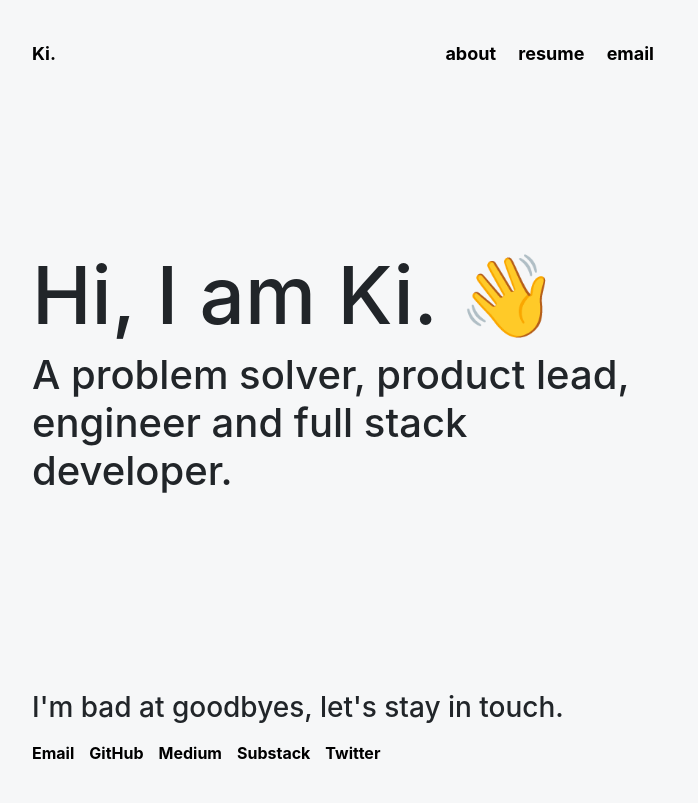
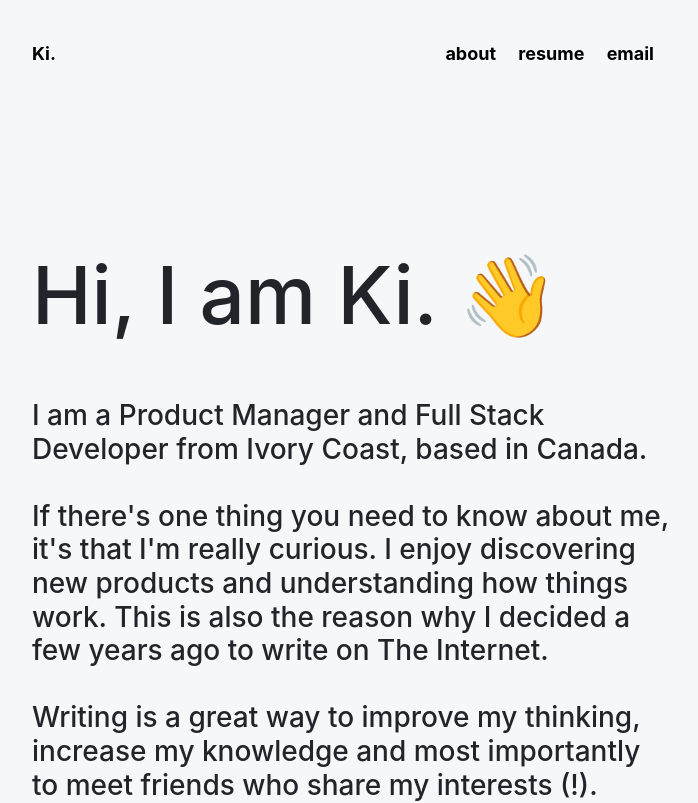
Before and after one commit to KiyaniBamba/my-portfolio-v1, a React (Create React App) app: page / in a window 1280 px wide. Shown: the top 803 px of the page, without its empty margins (288-986 px from the left). Built offline with nearby package versions, Linux system fonts and the light colour scheme.

Commit message:
modified homepage

```diff
--- a/src/Components/About.jsx
+++ b/src/Components/About.jsx
@@ -56,11 +56,11 @@ const About = () => {
             <br/>
 
             <H3> What books are you reading at the moment? </H3>
-            <P>The Art of doing science and engineering by Richard W. Hamming and The old man and the sea by Ernest Hemingway.</P>
+            <P> [16/06/20] The Art of doing science and engineering by Richard W. Hamming and The old man and the sea by Ernest Hemingway.</P>
             <br/>
 
             <H3> Anything you would like to add? </H3>
-            <P>I like to say that I play piano even though I didn't play seriously since 2012. I plan to get back to it in 2021 though.</P>
+            <P>I like to say that I play piano even though I didn't play seriously since 2012. I plan to get back to it in 2021 though. Oh, I also love anime!</P>
             <br/>
 
 
--- a/src/Components/Home.jsx
+++ b/src/Components/Home.jsx
@@ -8,10 +8,24 @@ const Body = () => {
         <BodyNav>
            <h1>
              Hi, I am Ki. <span>&#128075;</span><br/>
-            </h1>
-            <h2>
-           A problem solver, product lead, engineer and full stack developer.
-            </h2>
+            </h1><br/> <br/>
+            <h3>
+            I am a Product Manager and Full Stack Developer from Ivory Coast, based in Canada. <br/><br/>
+
+            If there's one thing you need to know about me, it's that I'm really curious. I enjoy discovering new products and understanding how things work. This is also the reason why I decided a few years ago to write on The Internet. <br/><br/>
+
+           Writing is a great way to improve my thinking, increase my knowledge and most importantly to meet friends who share my interests (!). <br/><br/>
+
+           You can find on <a style={{color: 'black', textDecoration: 'underline'}} href="https://medium.com/@bamba.kiyani">Medium</a>, the theories on life and work as experienced by Ki and on Substack  <a style={{color: 'black', textDecoration: 'underline'}} href="https://compterendu.substack.com/archive?utm_source=menu-dropdown"> Le Compte-Rendu Tech</a>, a weekly newsletter covering the African Tech ecosystem (warning: it's in French). <br/><br/>
+
+           Feel free to contact me, <br/><br/>
+
+          In the meantime, take care of yourself. alright? Alright.<br/><br/>
+
+          Best,<br/>
+          Ki.
+
+            </h3>
             <br/>
             <br/>
             {/* <H3> A few examples: </H3> */}
```
